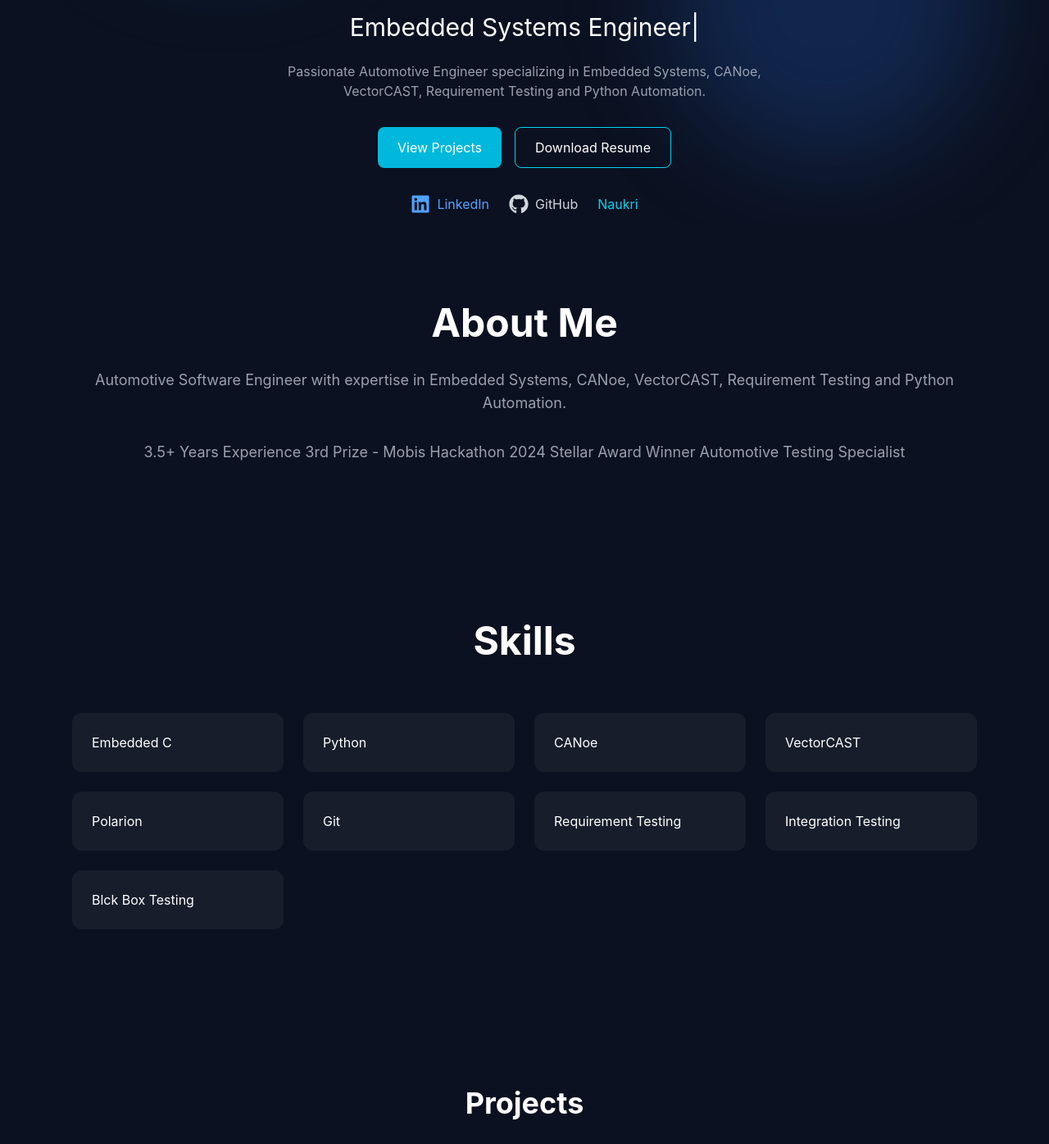
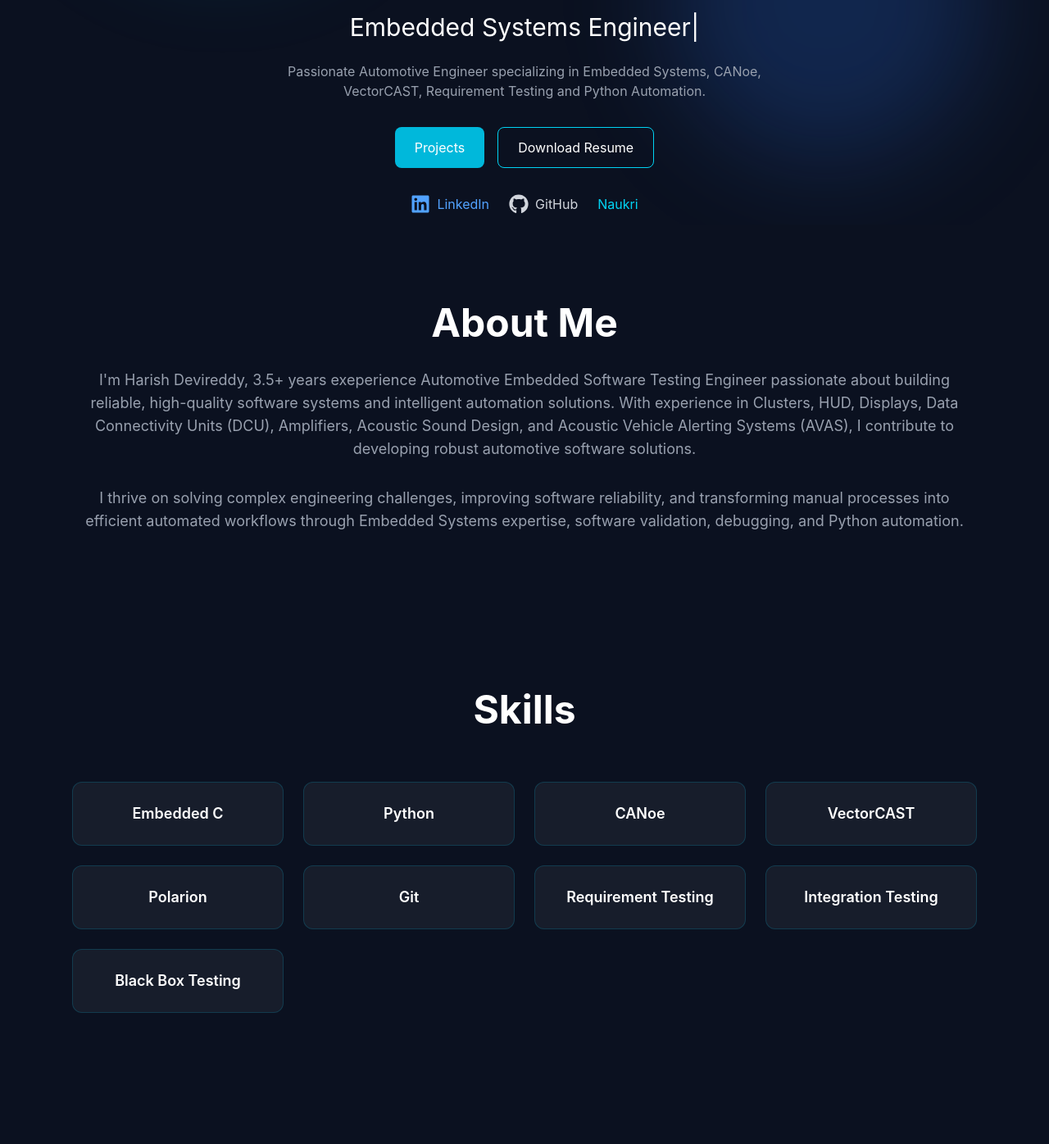
Before and after one commit to auto-vv-harish/harish-portfolio, a React (Vite) app: page / in a window 1280 px wide. Shown: the part 526-1922 px from the top of the page at 82% size. Built offline with nearby package versions, Linux system fonts and the light colour scheme.

Commit message:
Updated website content

```diff
--- a/src/sections/About.tsx
+++ b/src/sections/About.tsx
@@ -9,16 +9,11 @@ const About = () => {
       </h2>
 
       <p className="mt-8 text-center text-gray-400 text-lg">
-        Automotive Software Engineer with expertise in
-        Embedded Systems, CANoe, VectorCAST,
-        Requirement Testing and Python Automation.
+        I'm Harish Devireddy, 3.5+ years exeperience Automotive Embedded Software Testing Engineer passionate about building reliable, high-quality software systems and intelligent automation solutions. With experience in Clusters, HUD, Displays, Data Connectivity Units (DCU), Amplifiers, Acoustic Sound Design, and Acoustic Vehicle Alerting Systems (AVAS), I contribute to developing robust automotive software solutions.
       </p>
 
       <p className="mt-8 text-center text-gray-400 text-lg">
-        3.5+ Years Experience
-        3rd Prize - Mobis Hackathon 2024
-        Stellar Award Winner
-        Automotive Testing Specialist
+        I thrive on solving complex engineering challenges, improving software reliability, and transforming manual processes into efficient automated workflows through Embedded Systems expertise, software validation, debugging, and Python automation.
       </p>
     </section>
   );
--- a/src/sections/Hero.tsx
+++ b/src/sections/Hero.tsx
@@ -1,18 +1,18 @@
+import { useState } from "react";
 import { TypeAnimation } from "react-type-animation";
 import { FaLinkedin, FaGithub } from "react-icons/fa";
 import profilePic from "../assets/profile.jpeg";
 
 
 const Hero = () => {
+  const [showAbout, setShowAbout] = useState(false);
+
   return (
     <section className="relative min-h-screen flex items-center justify-center overflow-hidden pt-24">
-
       {/* Background Glow Effects */}
       <div className="absolute w-96 h-96 bg-cyan-500/20 rounded-full blur-3xl top-20 left-20"></div>
-
       <div className="absolute w-96 h-96 bg-blue-500/20 rounded-full blur-3xl bottom-20 right-20"></div>
 
-      {/* Hero Content */}
       <div className="relative z-10 text-center">
 
         <img
@@ -30,7 +30,6 @@ const Hero = () => {
         </h1>
 
         <div className="mt-6 text-xl md:text-3xl">
-
           <TypeAnimation
             sequence={[
               "Automotive Software Engineer",
@@ -43,19 +42,21 @@ const Hero = () => {
             speed={50}
             repeat={Infinity}
           />
-
         </div>
 
         <p className="max-w-2xl mx-auto mt-6 text-gray-400">
-          Passionate Automotive Engineer specializing in
-          Embedded Systems, CANoe, VectorCAST,
-          Requirement Testing and Python Automation.
+          Passionate Automotive Engineer specializing in Embedded Systems,
+          CANoe, VectorCAST, Requirement Testing and Python Automation.
         </p>
 
-        <div className="flex justify-center gap-4 mt-8">
+        {/* Buttons */}
+        <div className="flex justify-center gap-4 mt-8 flex-wrap">
 
-          <button className="bg-cyan-500 px-6 py-3 rounded-lg hover:scale-105 transition">
-            View Projects
+          <button
+            onClick={() => setShowAbout(!showAbout)}
+            className="bg-cyan-500 px-6 py-3 rounded-lg hover:scale-105 transition"
+          >
+            Projects
           </button>
 
           <a
@@ -67,6 +68,49 @@ const Hero = () => {
           </a>
 
         </div>
+
+      {/* About Section */}
+{showAbout && (
+  <div className="max-w-4xl mx-auto mt-8 p-6 bg-gray-800 rounded-lg text-white text-left">
+    <h3 className="text-2xl font-bold text-cyan-400 mb-4">
+      Key Projects
+    </h3>
+
+    <ul className="space-y-3">
+      <li>
+        🚗 <strong>Digital Cluster & Display System</strong> –
+        Performed Unit & Integration Testing, software debugging,
+        and functional safety validation.
+      </li>
+
+      <li>
+        🌐 <strong>Data Connectivity Unit (DCU)</strong> –
+        Conducted requirement analysis, communication module
+        validation, and debugging of UART & D-Bus components.
+      </li>
+
+      <li>
+        🔊 <strong>Virtual Engine Sound System (VESS)</strong> –
+        Tested and validated virtual engine sound functionalities
+        across multiple automotive platforms.
+      </li>
+
+      <li>
+        🎵 <strong>Acoustic Design Process & Amplifier</strong> –
+        Performed UDS diagnostic testing, CAN communication
+        analysis, and software debugging.
+      </li>
+
+      <li>
+        🖥️ <strong>Disassociated Centre Stack Display (DCSD)</strong> –
+        Conducted diagnostic software validation, interface
+        analysis, and debugging activities.
+      </li>
+    </ul>
+  </div>
+)}
+
+        {/* Social Links */}
         <div className="flex justify-center gap-6 mt-8">
 
           <a
@@ -101,7 +145,6 @@ const Hero = () => {
         </div>
 
       </div>
-
     </section>
   );
 };
--- a/src/sections/Skills.tsx
+++ b/src/sections/Skills.tsx
@@ -1,13 +1,13 @@
 const skills = [
-  "Embedded C",
-  "Python",
-  "CANoe",
-  "VectorCAST",
-  "Polarion",
-  "Git",
-  "Requirement Testing",
-  "Integration Testing",
-  "Blck Box Testing",
+  { name: "Embedded C", level: 90 },
+  { name: "Python", level: 85 },
+  { name: "CANoe", level: 95 },
+  { name: "VectorCAST", level: 90 },
+  { name: "Polarion", level: 85 },
+  { name: "Git", level: 80 },
+  { name: "Requirement Testing", level: 95 },
+  { name: "Integration Testing", level: 95 },
+  { name: "Black Box Testing", level: 90 },
 ];
 
 const Skills = () => {
@@ -23,10 +23,32 @@ const Skills = () => {
       <div className="grid md:grid-cols-4 gap-6 mt-16">
         {skills.map((skill) => (
           <div
-            key={skill}
-            className="bg-white/5 p-6 rounded-xl"
+            key={skill.name}
+            className="group relative bg-white/5 p-6 rounded-xl border border-cyan-500/20 hover:border-cyan-400 hover:scale-105 transition-all duration-300 cursor-pointer"
           >
-            {skill}
+            <h3 className="text-lg font-semibold text-center">
+              {skill.name}
+            </h3>
+
+            {/* Hover Content */}
+            <div className="absolute inset-0 bg-gray-900/95 rounded-xl flex flex-col justify-center items-center opacity-0 group-hover:opacity-100 transition-all duration-300">
+
+              <p className="text-cyan-400 text-2xl font-bold">
+                {skill.level}%
+              </p>
+
+              <div className="w-32 bg-gray-700 rounded-full h-2 mt-3">
+                <div
+                  className="bg-cyan-400 h-2 rounded-full"
+                  style={{ width: `${skill.level}%` }}
+                ></div>
+              </div>
+
+              <p className="text-sm text-gray-300 mt-3">
+                Proficiency Level
+              </p>
+
+            </div>
           </div>
         ))}
       </div>
```
Lines whose indentation alone changed are shown as unchanged.
